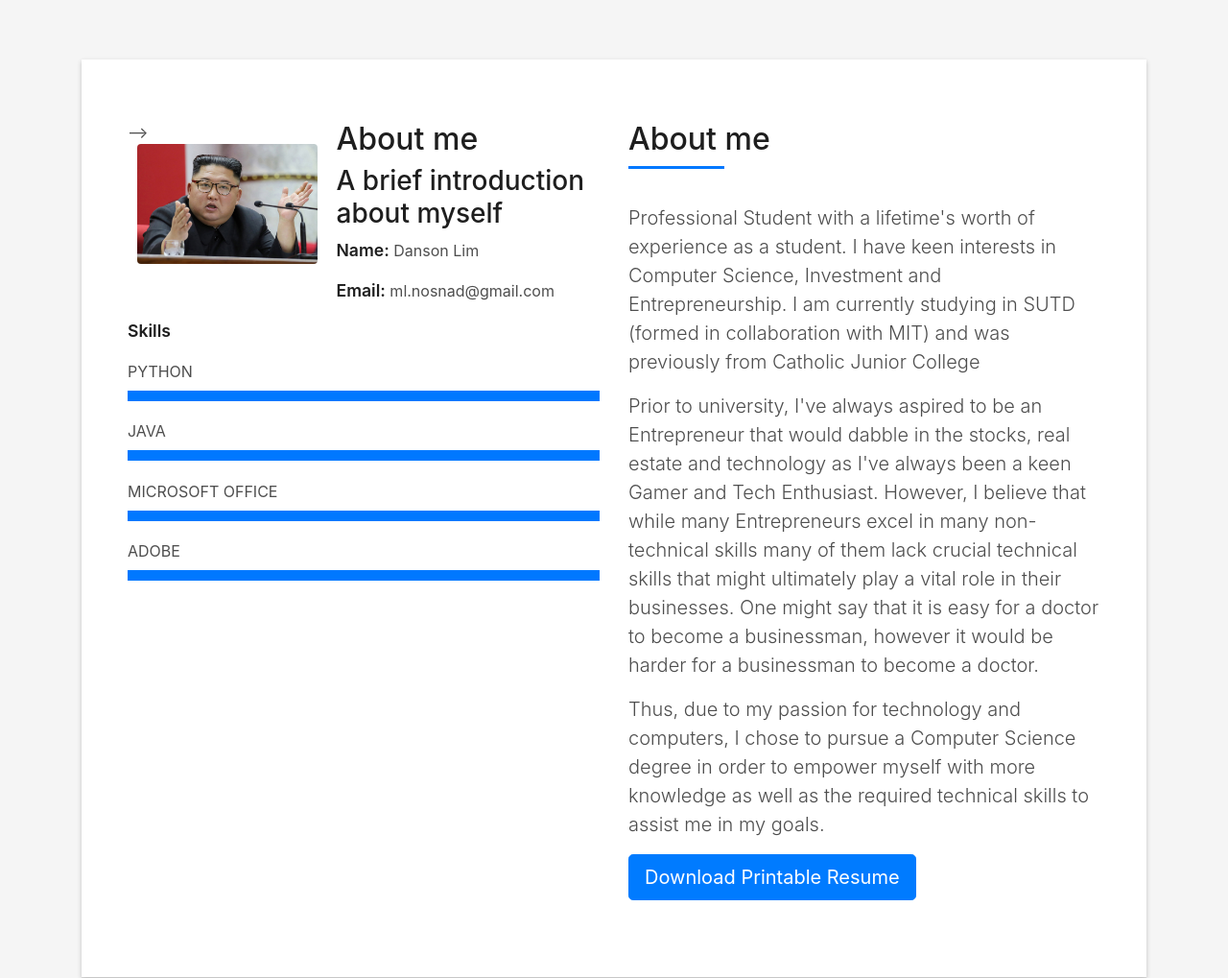
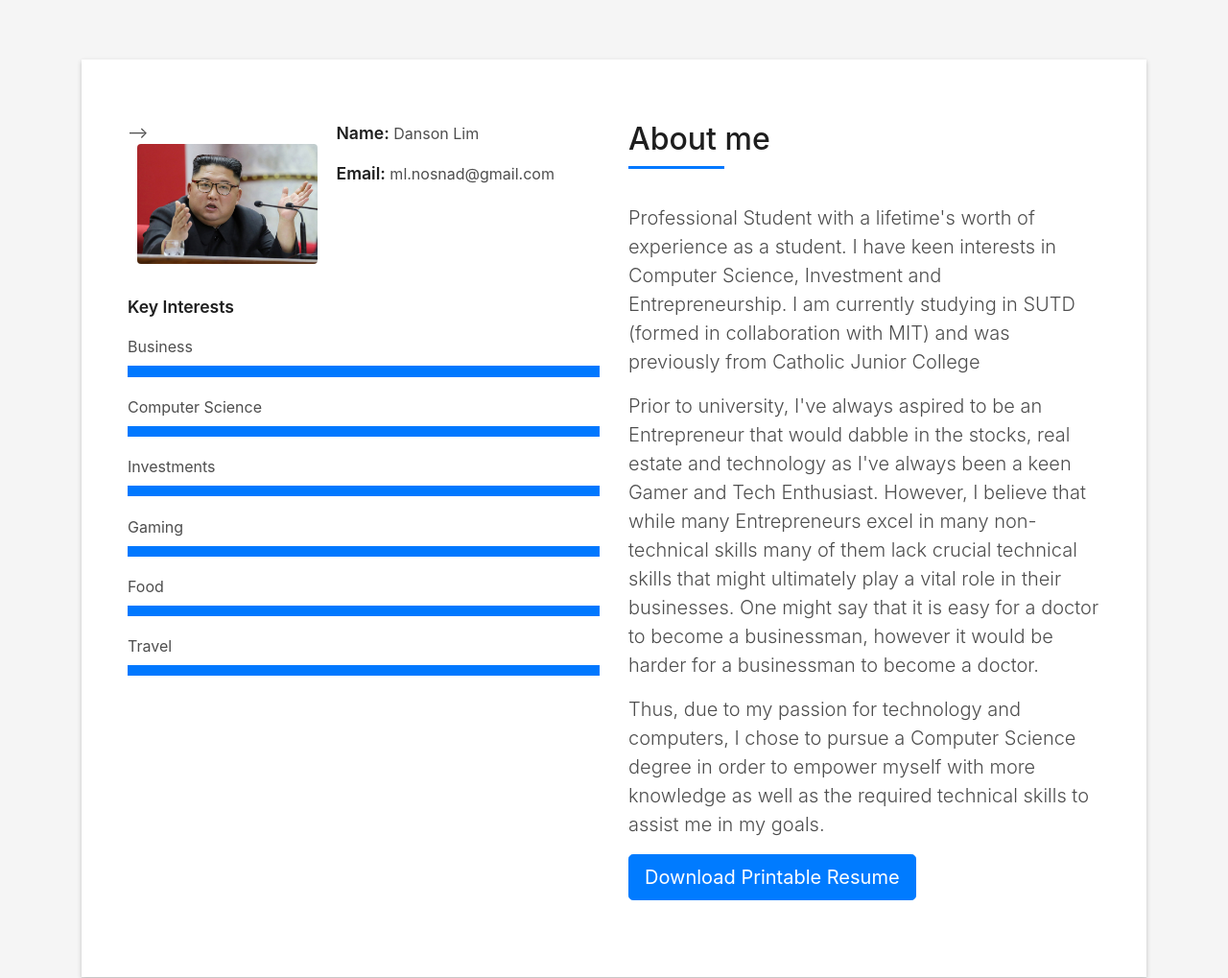
Before and after one commit to Milnosnad/Milnosnad.github.io, a plain HTML site: page index.html in a window 1280 px wide. Shown: the part 802-1821 px from the top of the page at 96% size. Drawn offline with Linux system fonts and the light colour scheme; files whose address does not match are found by name.

Commit message:
Initial Commit

```diff
--- a/index.html
+++ b/index.html
@@ -101,31 +101,39 @@
                   </div>
                   <div class="col-sm-6 col-md-7">
                     <div class="about-info">
-                      <h2>About me</h2>
-                      <h3>A brief introduction about myself</h3>
                       <p><span class="title-s">Name: </span> <span>Danson Lim</span></p>
                       <p><span class="title-s">Email: </span> <span>ml.nosnad@gmail.com</span></p>
                     </div>
                   </div>
                 </div>
                 <div class="skill-mf">
-                  <p class="title-s">Skills</p>
-                  <span>PYTHON</span> <span class="pull-right"></span>
+                  <p class="title-s">Key Interests</p>
+                  <span>Business</span> <span class="pull-right"></span>
                   <div class="progress">
                     <div class="progress-bar" role="progressbar" style="width: 100%;" aria-valuenow="100" aria-valuemin="0"
                       aria-valuemax="100"></div>
                   </div>
-                  <span>JAVA</span> <span class="pull-right"></span>
+                  <span>Computer Science</span> <span class="pull-right"></span>
                   <div class="progress">
                     <div class="progress-bar" role="progressbar" style="width: 100%" aria-valuenow="100" aria-valuemin="0"
                       aria-valuemax="100"></div>
                   </div>
-                  <span>MICROSOFT OFFICE</span> <span class="pull-right"></span>
+                  <span>Investments</span> <span class="pull-right"></span>
                   <div class="progress">
                     <div class="progress-bar" role="progressbar" style="width: 100%" aria-valuenow="100" aria-valuemin="0"
                       aria-valuemax="100"></div>
                   </div>
-                  <span>ADOBE</span> <span class="pull-right"></span>
+                  <span>Gaming</span> <span class="pull-right"></span>
+                  <div class="progress">
+                    <div class="progress-bar" role="progressbar" style="width: 100%" aria-valuenow="100" aria-valuemin="0"
+                      aria-valuemax="100"></div>
+                  </div>
+                  <span>Food</span> <span class="pull-right"></span>
+                  <div class="progress">
+                    <div class="progress-bar" role="progressbar" style="width: 100%" aria-valuenow="100" aria-valuemin="0"
+                      aria-valuemax="100"></div>
+                  </div>
+                  <span>Travel</span> <span class="pull-right"></span>
                   <div class="progress">
                     <div class="progress-bar" role="progressbar" style="width: 100%" aria-valuenow="100" aria-valuemin="0"
                       aria-valuemax="100"></div>
```
